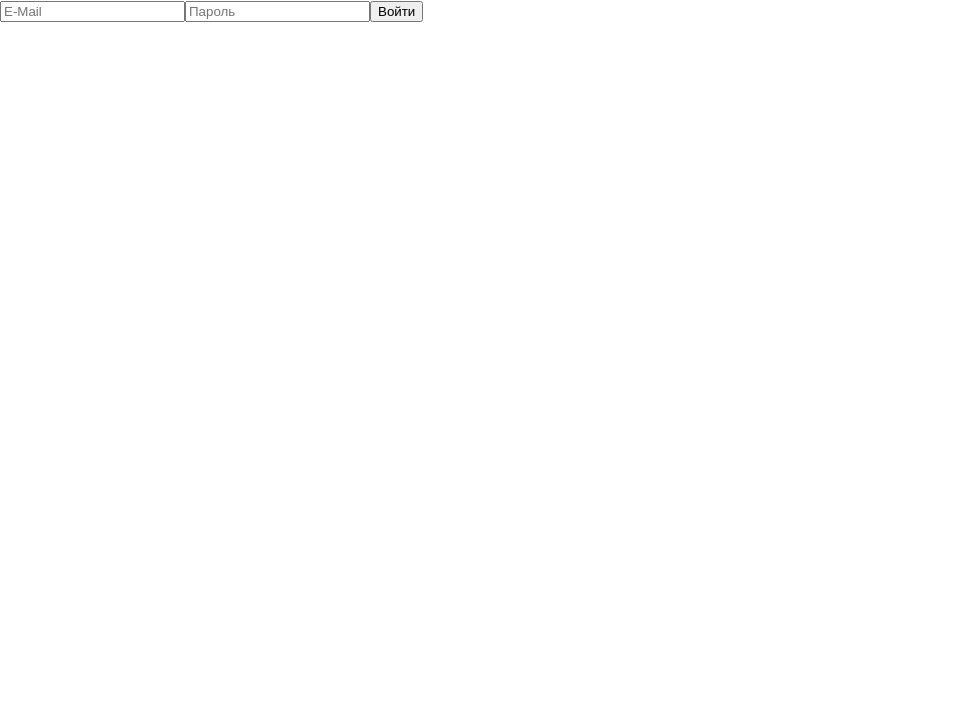
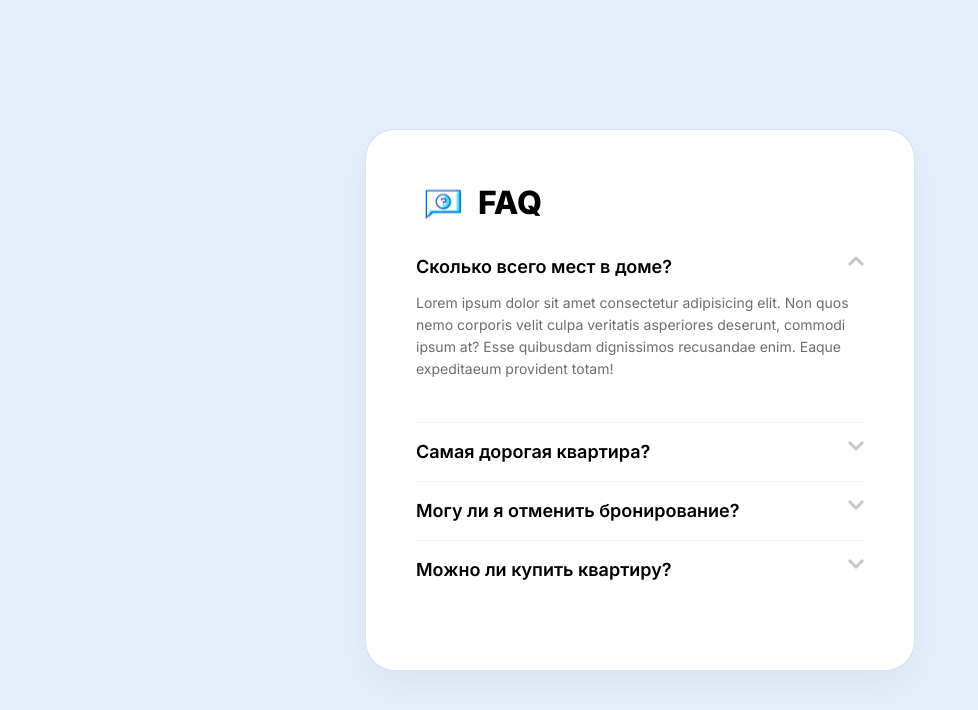
Before and after one commit to gtbmvp/Archakov-React-practice, a React (Create React App) app: page / in a window 1280 px wide. Shown: the top 710 px of the page, without its empty margins (0-978 px from the left). Built offline with nearby package versions, Linux system fonts and the light colour scheme.

Commit message:
tutorial-3

```diff
--- a/src/index.js
+++ b/src/index.js
@@ -3,7 +3,8 @@
 import "./index.css";
 
 // import App from "./tutorial-1/App";
-import App from "./tutorial-2/App";
+// import App from "./tutorial-2/App";
+import App from "./tutorial-3/App";
 
 const root = ReactDOM.createRoot(document.getElementById("root"));
 root.render(
--- /dev/null
+++ b/src/tutorial-3/App.css
@@ -0,0 +1,114 @@
+@import url("https://fonts.googleapis.com/css2?family=Inter:wght@400;600;800&display=swap");
+
+* {
+  margin: 0;
+  padding: 0;
+  box-sizing: border-box;
+}
+
+body {
+  background-color: #e4edfa;
+  font-family: "Inter", sans-serif;
+  font-weight: 400;
+  font-size: 14px;
+  color: #000;
+}
+
+#app {
+  display: flex;
+  justify-content: center;
+  align-items: center;
+  height: 100vh;
+}
+
+.app-container {
+  max-width: 550px;
+  padding: 53px 50px;
+  background: #ffffff;
+  border: 1px solid #d6e1f1;
+  box-shadow: 0px 15px 30px rgba(0, 0, 0, 0.04);
+  border-radius: 30px;
+}
+
+.app-title {
+  padding-left: 62px;
+  margin-bottom: 34px;
+  font-weight: 800;
+  font-size: 32px;
+  line-height: 39px;
+  background-image: url("./img/title-bg.svg");
+  background-repeat: no-repeat;
+  background-size: 54px;
+  background-position: left center;
+}
+
+/* Acordeon styles */
+.tab {
+  position: relative;
+  margin-bottom: 18px;
+  padding-bottom: 18px;
+  width: 100%;
+  overflow: hidden;
+  border-bottom: 1px solid #f3f3f3;
+}
+
+.tab:last-child {
+  border-bottom: 0;
+}
+
+.tab input {
+  position: absolute;
+  opacity: 0;
+  z-index: -1;
+}
+.tab label {
+  position: relative;
+  display: block;
+  background: #fff;
+  cursor: pointer;
+  font-weight: 600;
+  font-size: 18px;
+  line-height: 22px;
+}
+.blue label {
+  background: #2980b9;
+}
+.tab-content {
+  max-height: 0;
+  overflow: hidden;
+  -webkit-transition: max-height 0.35s;
+  -o-transition: max-height 0.35s;
+  transition: max-height 0.35s;
+}
+.tab-content p {
+  color: #6d6d6d;
+  padding: 14px 0 24px;
+  line-height: 22px;
+}
+/* :active */
+.tab.active .tab-content {
+  max-height: 100vh;
+}
+/* Icon */
+.tab label::after {
+  position: absolute;
+  content: "";
+  width: 16px;
+  height: 10px;
+  background-image: url("./img/arrow-tab.svg");
+  background-repeat: no-repeat;
+  background-position: center;
+  background-size: 16px;
+  right: 0;
+  top: 0px;
+  display: block;
+  line-height: 3;
+  text-align: center;
+  -webkit-transition: all 0.35s;
+  -o-transition: all 0.35s;
+  transition: all 0.35s;
+}
+
+.tab.active label::after {
+  transform: rotate(180deg);
+}
--- /dev/null
+++ b/src/tutorial-3/App.jsx
@@ -0,0 +1,62 @@
+import React from "react";
+import "./App.css";
+import Tab from "./components/Tab";
+
+const tabs = [
+  {
+    id: 1,
+    title: "Сколько всего мест в доме?",
+    description:
+      "Lorem ipsum dolor sit amet consectetur adipisicing elit. Non quos nemo corporis velit culpa veritatis asperiores deserunt, commodi ipsum at? Esse quibusdam dignissimos recusandae enim. Eaque expeditaeum provident totam!",
+  },
+  {
+    id: 2,
+    title: "Самая дорогая квартира?",
+    description:
+      "Lorem ipsum dolor sit amet consectetur adipisicing elit. Maxime fuga deserunt aliquid voluptatum ad, molestiae dicta officiis animi ummollitia, reiciendis a cum ratione veritatis cupiditate voluptatem.Consectetur, exercitationem magnam.",
+  },
+  {
+    id: 3,
+    title: "Могу ли я отменить бронирование?",
+    description:
+      "Да, вы можете отменить забронированную квартиру в течение 3 дней.",
+  },
+  {
+    id: 4,
+    title: "Можно ли купить квартиру?",
+    description:
+      "Lorem ipsum dolor sit amet consectetur adipisicing elit. Est commodi itaque ratione voluptatem dolores iusto aperiam adipisci incidunt perspiciatis ullam! Repellat accusamus rerum excepturi minus delectus? Consequatur libero nemo alias.",
+  },
+];
+
+function App() {
+  const [activeId, setActiveId] = React.useState(1);
+
+  const handleClick = (id) => {
+    setActiveId(id);
+  };
+
+  return (
+    <div id="app">
+      <div className="app-container">
+        <h1 className="app-title">FAQ</h1>
+        <div className="app-tabs">
+          {tabs.map((tab) => {
+            return (
+              <Tab
+                active={tab.id === activeId ? "tab active" : "tab"}
+                key={tab.id}
+                id={tab.id}
+                title={tab.title}
+                description={tab.description}
+                handleClick={handleClick}
+              />
+            );
+          })}
+        </div>
+      </div>
+    </div>
+  );
+}
+
+export default App;
--- /dev/null
+++ b/src/tutorial-3/components/Tab.jsx
@@ -0,0 +1,18 @@
+import React from "react";
+import "../App.css";
+
+function Tab(props) {
+  return (
+    <div className={props.active}>
+      <input id={props.id} type="checkbox" name="tabs" />
+      <label onClick={() => props.handleClick(props.id)} htmlFor={props.id}>
+        {props.title}
+      </label>
+      <div className="tab-content">
+        <p>{props.description}</p>
+      </div>
+    </div>
+  );
+}
+
+export default Tab;
```
Also changed, not shown: src/tutorial-3/img/arrow-tab.svg (added), src/tutorial-3/img/title-bg.svg (added).
